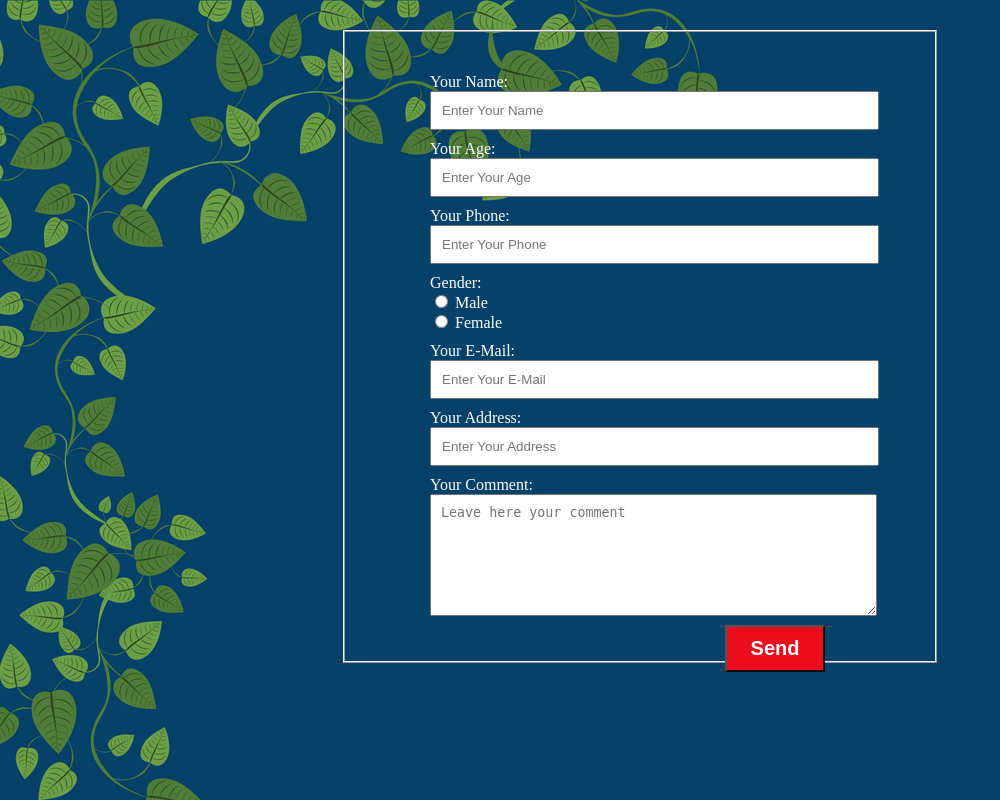
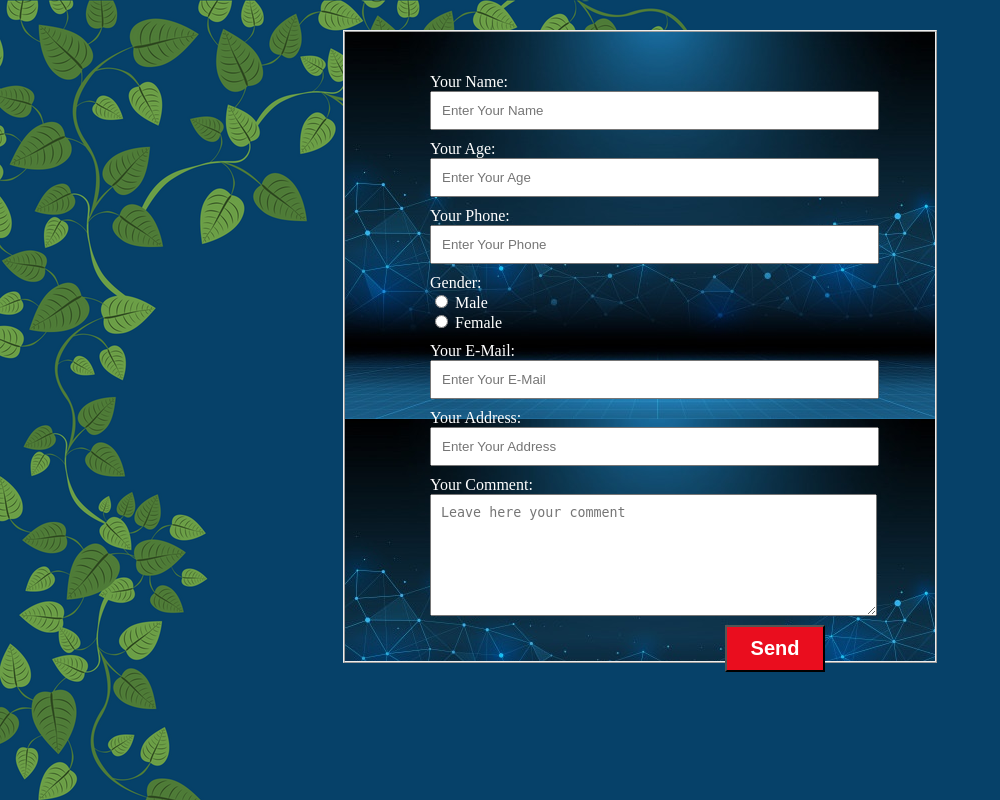
Before and after one commit to ahmedhosny0/TheProgrammer.com, a PHP site: page /Tech_Website/comment/ in a window 1280 px wide. Shown: the whole page, without its empty margins (0-1000 px from the left). Run offline with PHP 8.4, Linux system fonts and the light colour scheme.

Commit message:
Update form.css

```diff
--- a/css/form.css
+++ b/css/form.css
@@ -9,6 +9,7 @@ background-image: url(https://raw.githack.com/ahmedhosny0/TheProgrammer.com/mast
     margin: 30px auto;
     padding: 20px;
     color:white;
+        background-image: url(https://raw.githack.com/ahmedhosny0/TheProgrammer.com/master/img/tech.jpg);
 }
 #btn-submit{
     color: white;
```
